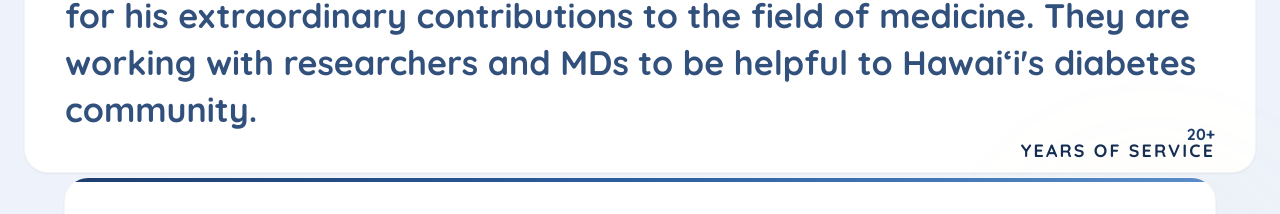
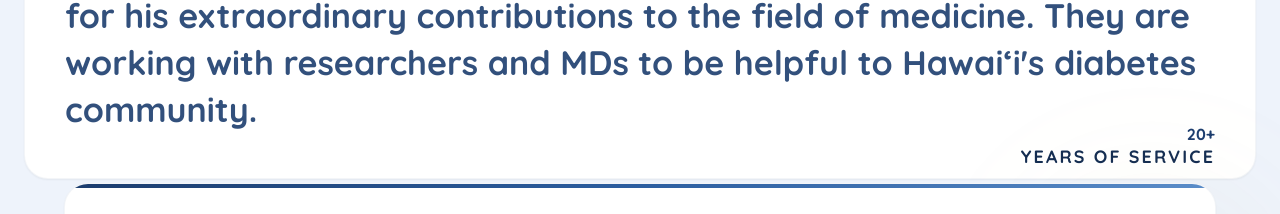
Before and after one commit to 8bitUHM/robin-rohr-portfolio, a React (Vite) app: page / in a window 1280 px wide. Shown: the part 4233-4447 px from the top of the page. Built offline with nearby package versions, Linux system fonts and the light colour scheme; a web font is replaced by a local one.

Commit message:
Update index.css

```diff
--- a/src/index.css
+++ b/src/index.css
@@ -196,6 +196,10 @@
   .stat-block--years-of-service .site-stat-value {
     font-size: calc(24px * var(--text-stat) / 36px);
     @apply leading-none;
+  }
+
+  .stat-block--years-of-service .site-stat-label {
+    @apply mt-1.5 leading-none;
   }
 
   .site-section-label {
```
